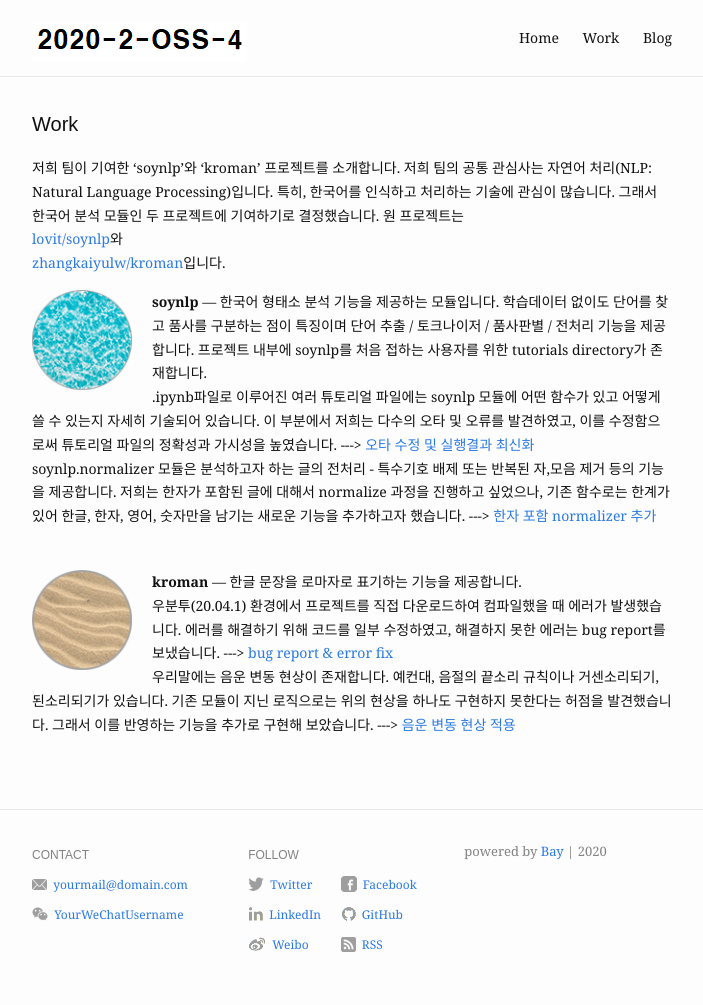
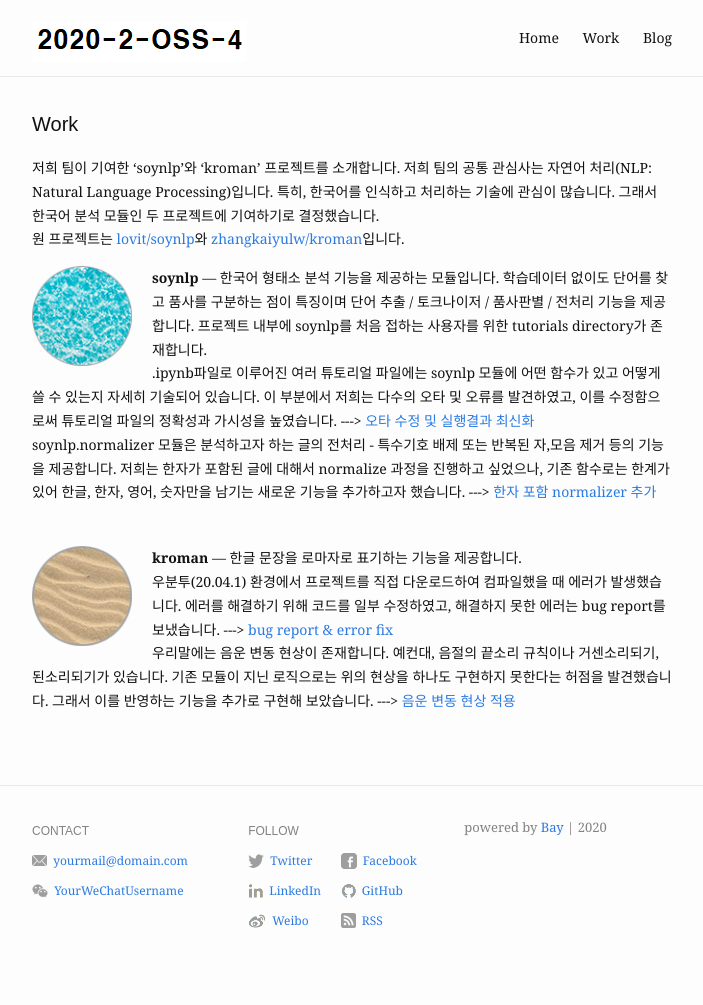
Before and after one commit to 20-2-SKKU-OSS/2020-2-OSS-4, a Jekyll site: the page built from work.md, in a window 1280 px wide. Shown: the whole page, without its empty margins (288-991 px from the left). Built offline with Jekyll 4.4.1, drawn with Linux system fonts in a browser that asks for light colours; after the commit the page ends 981 px from its top, so only the background shows below that.

Commit message:
Update work.md

```diff
--- a/work.md
+++ b/work.md
@@ -16,9 +16,6 @@ items:
 ---
 저희 팀이 기여한 'soynlp'와 'kroman' 프로젝트를 소개합니다.
 저희 팀의 공통 관심사는 자연어 처리(NLP: Natural Language Processing)입니다. 특히, 한국어를 인식하고 처리하는 기술에 관심이 많습니다. 그래서 한국어 분석 모듈인 두 프로젝트에 기여하기로 결정했습니다.
-원 프로젝트는
+<br>원 프로젝트는
+<a href="https://github.com/lovit/soynlp">lovit/soynlp</a>와 <a href="https://github.com/zhangkaiyulw/kroman">zhangkaiyulw/kroman</a>입니다.
 <br>
-<a href="https://github.com/lovit/soynlp">lovit/soynlp</a>와
-<br>
-<a href="https://github.com/zhangkaiyulw/kroman">zhangkaiyulw/kroman</a>입니다.
-<br>
```
